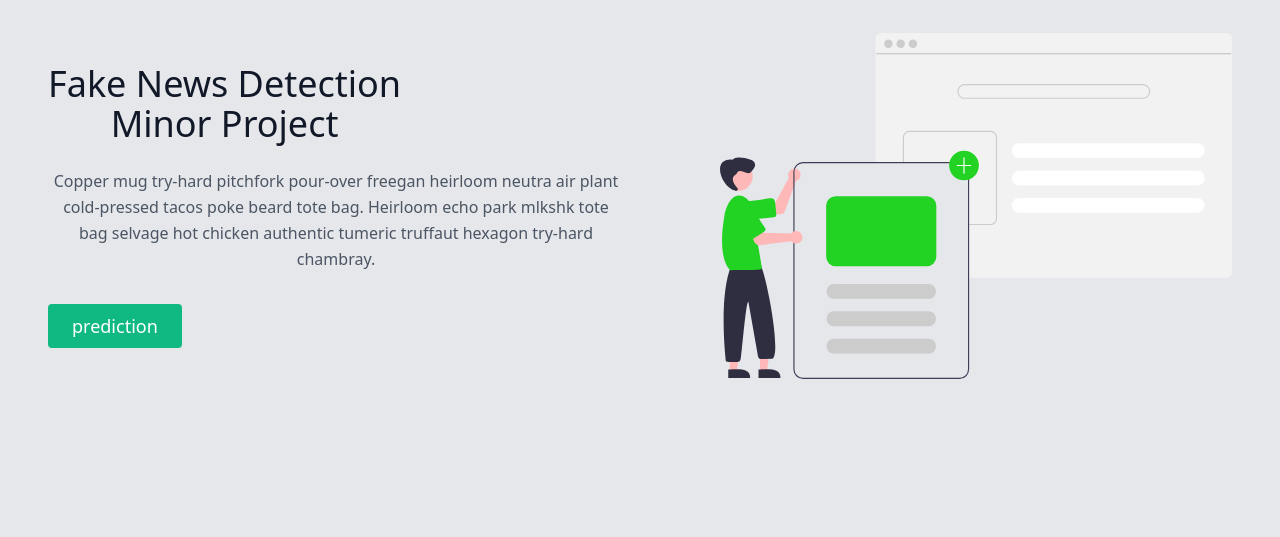
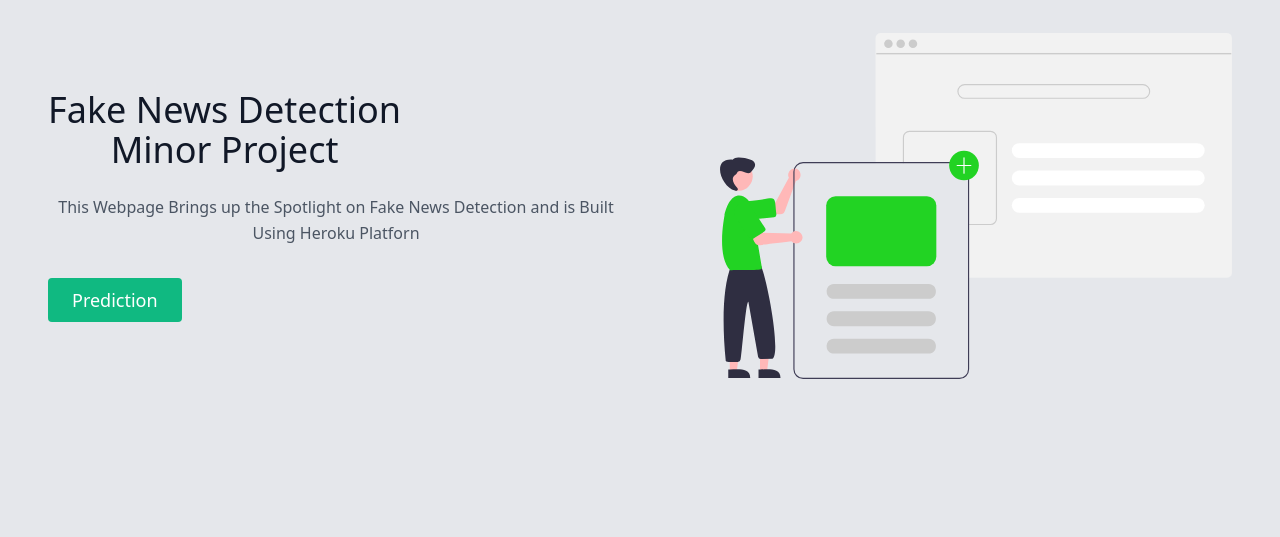
Before and after one commit to yashmankar1120/Fake_News_Detection, a Flask app: page / in a window 1280 px wide. Shown: the part 128-665 px from the top of the page. Run offline with Flask 2, Linux system fonts and the light colour scheme; grey boxes labelled with a size stand in for pictures from a placeholder-image service; parts of the project's set-up code (start-up, migrations or seed data) failed here and were passed over; some libraries are stand-ins or nearby versions.

Commit message:
Update index.html

```diff
--- a/templates/index.html
+++ b/templates/index.html
@@ -34,9 +34,9 @@
             <h1 class="title-font sm:text-4xl text-3xl mb-4 font-medium text-gray-900">Fake News Detection
               <br class="hidden lg:inline-block">Minor Project
             </h1>
-            <p class="mb-8 leading-relaxed">Copper mug try-hard pitchfork pour-over freegan heirloom neutra air plant cold-pressed tacos poke beard tote bag. Heirloom echo park mlkshk tote bag selvage hot chicken authentic tumeric truffaut hexagon try-hard chambray.</p>
+            <p class="mb-8 leading-relaxed">This Webpage Brings up the Spotlight on Fake News Detection and is Built Using Heroku Platforn</p>
             <div class="flex justify-center">
-              <a href="/prediction"><button class="inline-flex text-white bg-green-500 border-0 py-2 px-6 focus:outline-none hover:bg-green-600 rounded text-lg">prediction</button></a>
+              <a href="/prediction"><button class="inline-flex text-white bg-green-500 border-0 py-2 px-6 focus:outline-none hover:bg-green-600 rounded text-lg">Prediction</button></a>
 
             </div>
           </div>
```
